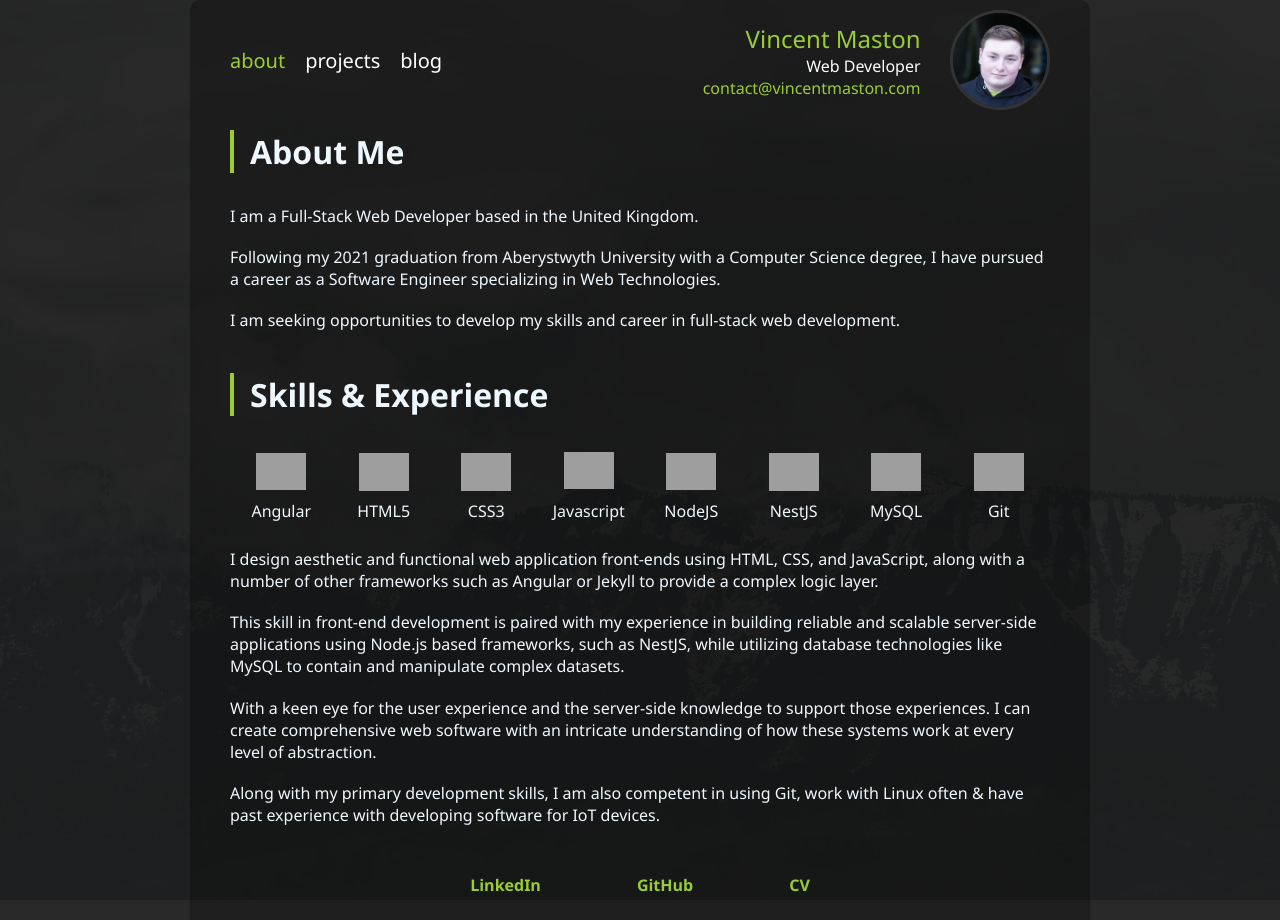
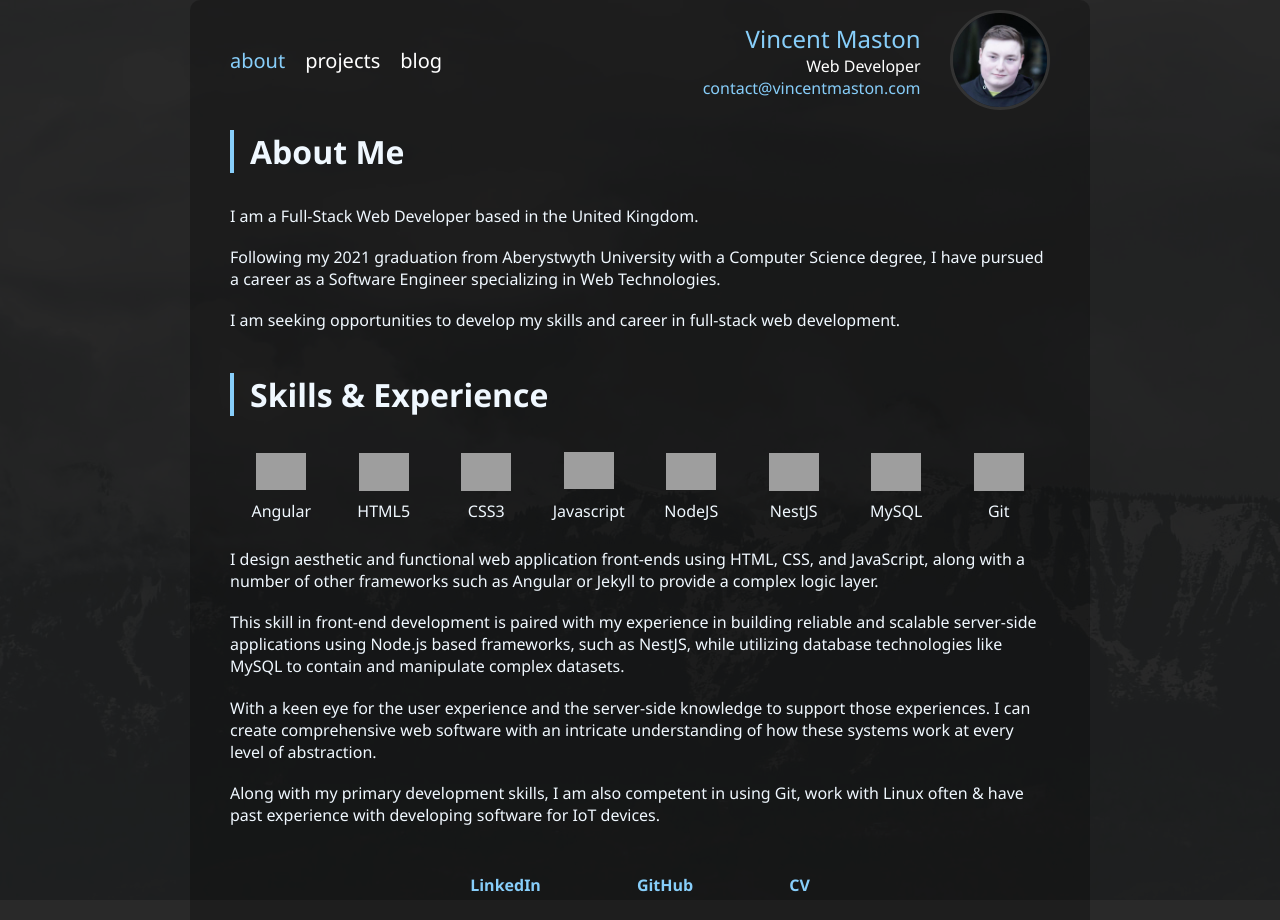
Before and after one commit to VMaston/vmaston.github.io, a Jekyll site: the page built from index.md, in a window 1280 px wide. Built offline with Jekyll 4.4.1, drawn with Linux system fonts in a browser that asks for light colours; grey boxes are pictures that could not be loaded.

Commit message:
css changes

```diff
--- a/assets/css/styles.css
+++ b/assets/css/styles.css
@@ -2,7 +2,7 @@
 
 :root {
   --background: rgb(32, 32, 32);
-  --accent: yellowgreen;
+  --accent: LightSkyBlue;
   --text: white;
   --accent-text: black;
 }
@@ -52,7 +52,6 @@ a:hover {
   text-decoration: underline;
 }
 
-
 /* === WRAPPER SETTINGS === */
 
 body::before {
--- a/assets/css/styles_header.css
+++ b/assets/css/styles_header.css
@@ -58,6 +58,7 @@
   user-select: text;
   border-radius: 50%; /* Circle */
   border: solid rgba(245, 245, 245, 0.103);
+  -webkit-filter: grayscale(20%); /* Grayscale */
 }
 
 .imgdisplay {
```
